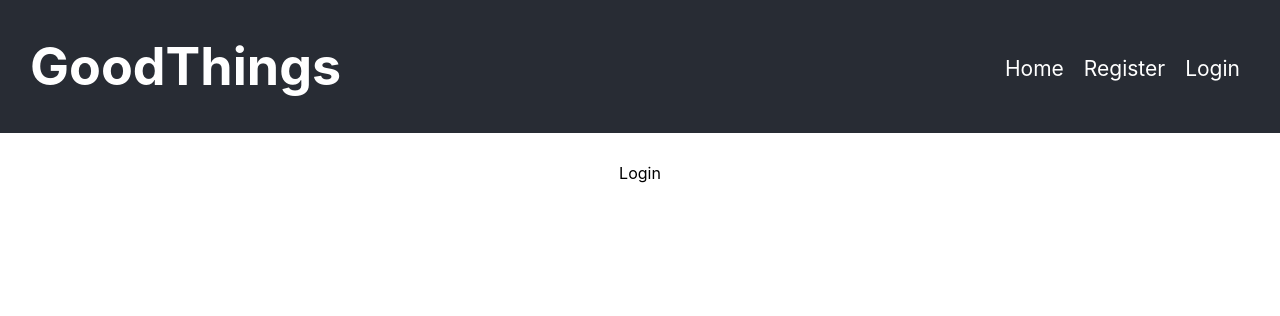
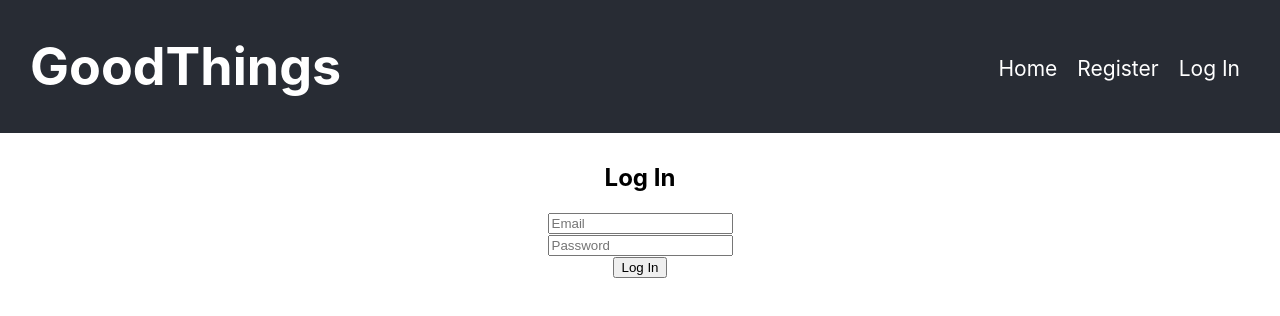
Before and after one commit to OLD-itdev161-fa2024/Chris-Chang, a React (Create React App) app in the folder client/: page /login in a window 1280 px wide. Shown: the top 316 px of the page. Built offline with nearby package versions, Linux system fonts and the light colour scheme.

Commit message:
Finished actiity 8

```diff
--- a/client/src/App.js
+++ b/client/src/App.js
@@ -6,7 +6,9 @@ import Register from './components/Register/Register';
 import Login from './components/Login/Login';
 class App extends React.Component {
   state = {
-    data: null
+    data: null,
+    token: null,
+    user: null
   }
 
   componentDidMount() {
@@ -19,9 +21,50 @@ class App extends React.Component {
       .catch((error) => {
         console.error(`Error fetching data: ${error}`);
       })
+
+      this.authenticateUser();
+  }
+
+  authenticateUser = () => {
+    const token = localStorage.getItem('token');
+
+    if(!token) {
+      localStorage.removeItem('user')
+      this.setState({ user: null });
+    }
+
+    if (token) {
+      const config = {
+        headers: {
+          'x-auth-token': token
+        }
+      }
+      axios.get('http://localhost:5000/api/auth', config)
+        .then((response) => {
+          localStorage.setItem('user', response.data.name)
+          this.setState({ user: response.data.name })
+        })
+        .catch((error) => {
+          localStorage.removeItem('user');
+          this.setState({ user: null });
+          console.error(`Error logging in: ${error}`);
+        })
+    }
+  }
+
+
+    logOut = () => {
+    localStorage.removeItem('token');
+    localStorage.removeItem('user');
+    this.setState({ user: null, token: null });
   }
 
   render() {
+    let { user, data } = this.state;
+    const authProps = {
+      authenticateUser: this.authenticateUser
+    }
+
     return (
       <Router>
         <div className="App">
@@ -35,18 +78,34 @@ class App extends React.Component {
                 <Link to="/register">Register</Link>
               </li>
               <li>
-                <Link to="/login">Login</Link>
+                {user ?
+                  <Link to ="" onClick={this.logOut}>Log out</Link> :
+                  <Link to="/login">Log In</Link>
+                }
               </li>
             </ul>
           </header>
 
           <main>
             <Route exact path="/">
-              {this.state.data}
+              {user ?
+                <React.Fragment>
+                  <div>Hello {user}!</div>
+                  <div>{data}</div>
+                </React.Fragment> :
+                <React.Fragment>
+                  Please Register or Login
+                </React.Fragment>
+              }
+
             </Route>
             <Switch>
-              <Route exact path="/register" component={Register}></Route>
-              <Route exact path="/login" component={Login}></Route>
+              <Route
+                exact path="/register"
+                render={() => <Register  {...authProps} />} />
+                <Route
+                exact path="/login"
+                render={() => <Login  {...authProps} />} />
             </Switch>
           </main>
         </div>
--- a/client/src/components/Login/Login.js
+++ b/client/src/components/Login/Login.js
@@ -1,7 +1,88 @@
-import React from "react";
+import React, { useState } from "react";
+import axios from "axios";
+import { useHistory } from "react-router-dom";
 
-const Login = () => {
-    return <div>Login</div>
+const Login = ({ authenticateUser }) => {
+    let history = useHistory();
+    const [userData, setUserData] = useState({
+        email: '',
+        password: ''
+    });
+    const [errorData, setErrorData] = useState({ errors: null });
+
+    const {email, password } = userData;
+    const {errors} = errorData;
+
+    const onChange = e => {
+        const {name, value} = e.target;
+        setUserData({
+            ...userData,
+            [name]: value
+        })
+    }
+
+    const loginUser = async () => {
+        const newUser = {
+            email: email,
+            password: password
+        }
+
+        try {
+            const config = {
+                headers: {
+                    'Content-Type': 'application/json'
+                }
+            }
+
+            const body = JSON.stringify(newUser);
+            const res = await axios.post('http://localhost:5000/api/login', body, config);
+
+            // Store user data and redirect
+            localStorage.setItem('token', res.data.token);
+            history.push('/')
+
+        }   catch (error) {
+            // Clear user data
+            localStorage.removeItem('token');
+
+            setErrorData({
+                ...errors,
+                errors: error.response.data.errors
+            })
+        }
+
+        authenticateUser();
+    }
+
+    return (
+        <div>
+            <h2>Log In</h2>
+            <div>
+                <input
+                    type="text"
+                    placeholder="Email"
+                    name="email"
+                    value={email}
+                    onChange={e => onChange(e) } />
+            </div>
+            <div>
+                <input
+                    type="text"
+                    placeholder="Password"
+                    name="password"
+                    value={password}
+                    onChange={e => onChange(e) } />
+            </div>
+            <div>
+                <button onClick={() => loginUser()}>Log In</button>
+            </div>
+            <div>
+                {errors && errors.map(error =>
+                    <div key={error.msg}>{error.msg}</div>)}
+            </div>
+        </div>
+    )
+
 }
 
 export default Login;
--- a/client/src/components/Register/Register.js
+++ b/client/src/components/Register/Register.js
@@ -1,15 +1,19 @@
 import React, { useState } from "react";
 import axios from "axios";
+import { useHistory } from "react-router-dom";
 
-const Register = () => {
+const Register = ({ authenticateUser }) => {
+    let history = useHistory();
     const [userData, setUserData] = useState({
         name: '',
         email: '',
         password: '',
         passwordConfirm: ''
     });
+    const [errorData, setErrorData] = useState({ errors: null });
 
     const { name, email, password, passwordConfirm} = userData;
+    const { errors } = errorData;
 
     const onChange = e => {
         const { name, value } = e.target;
@@ -19,7 +23,7 @@ const Register = () => {
         })
     }
 
-    const register = async () => {
+    const registerUser = async () => {
         if (password !== passwordConfirm) {
             console.log('Passwords do not match');
         }
@@ -38,11 +42,21 @@ const Register = () => {
             }
             const body = JSON.stringify(newUser);
             const res = await axios.post('http://localhost:5000/api/users', body, config);
-            console.log(res.data);
+
+            // Store user data redirect
+            localStorage.setItem('token', res.data.token);
+            history.push('/');
             } catch (error) {
-                console.error(error.response.data);
-                return;
+                // Clear user data and set errors
+                localStorage.removeItem('token');
+
+                setErrorData ({
+                    ...errors,
+                    errors: error.response.data.errors
+                })
             }
+
+            authenticateUser();
         }
     }
 
@@ -89,8 +103,13 @@ const Register = () => {
                 </input>
             </div>
             <div>
-                <button onClick={() => register()}>Register</button>
+                <button onClick={() => registerUser()}>Register</button>
             </div>
+            <div>
+                {errors && errors.map(error =>
+                    <div key={error.msg}>{error.msg}</div>)}
+            </div>
+
         </div>
     )
 }
```
Also changed, not shown: 2 other files (tests, documents, lock files or other folders). Lines whose indentation alone changed are shown as unchanged.
